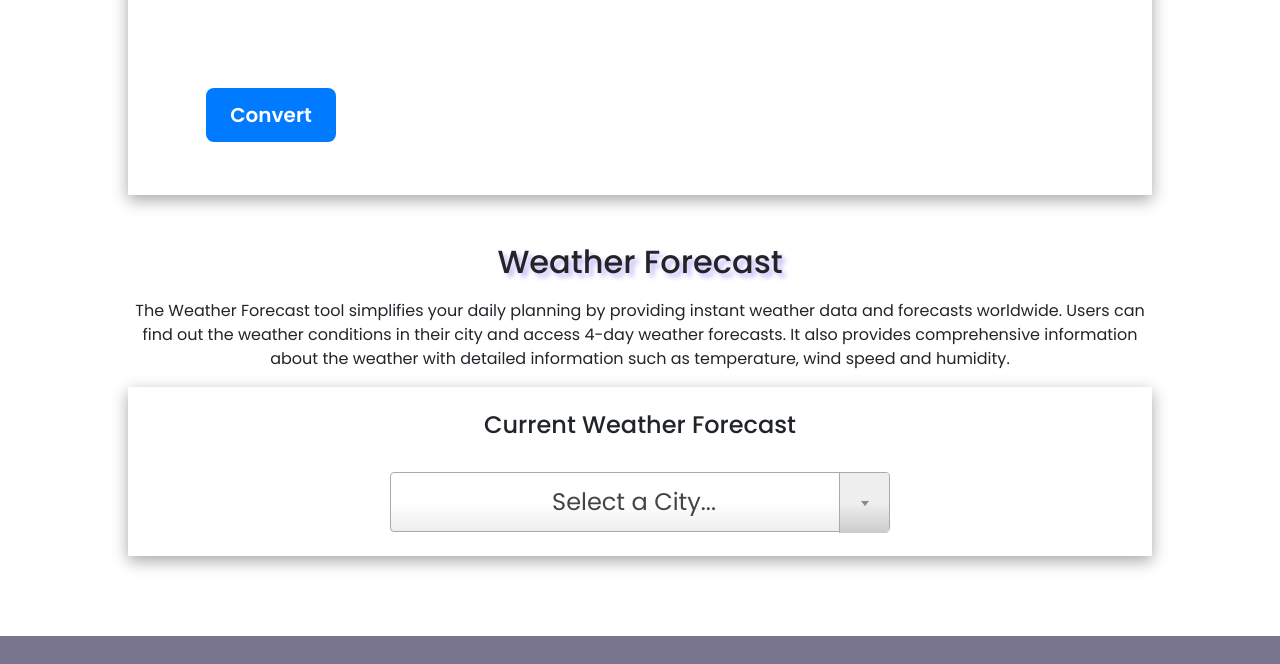
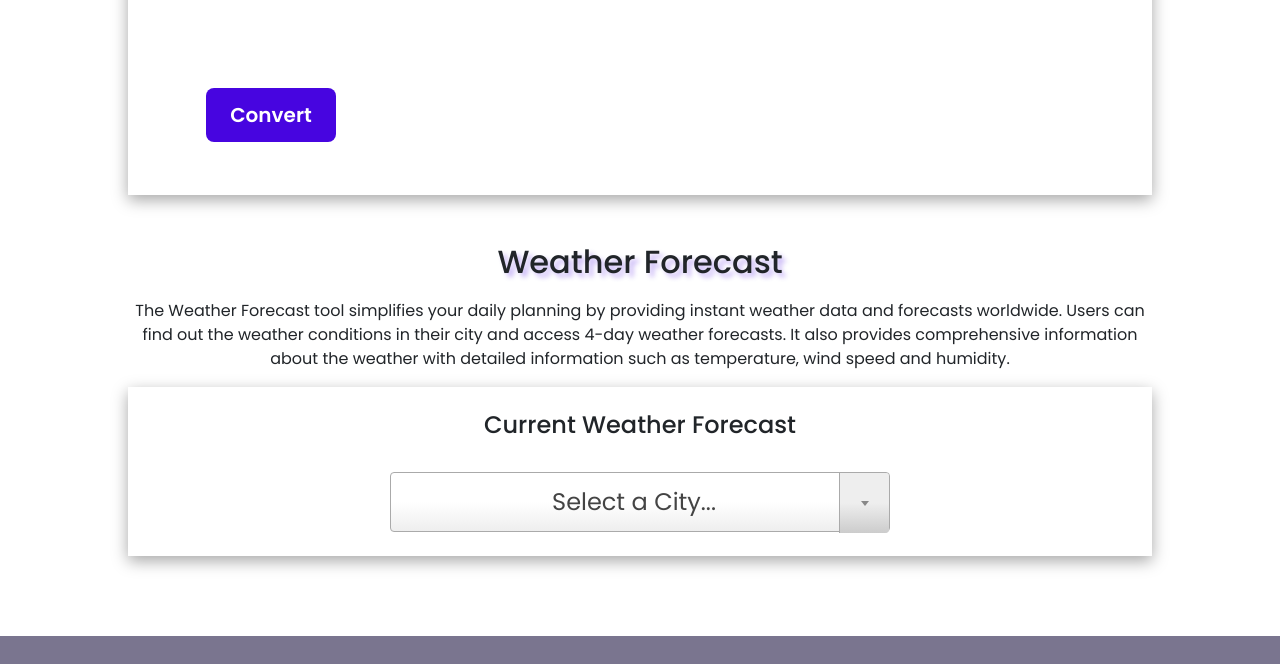
Before and after one commit to FahriUyar/widgetnexus.com, a plain HTML site: page index.html in a window 1280 px wide. Shown: the part 886-1550 px from the top of the page. Drawn offline with nearby package versions, Linux system fonts and the light colour scheme; a script that the page names is missing.

Commit message:
[update] convert button color

```diff
--- a/cssFiles/currencyApp.css
+++ b/cssFiles/currencyApp.css
@@ -176,7 +176,7 @@ select option:hover {
 /* Buton tasarımı */
 #convertButton button {
     font-family: Arial, Helvetica, sans-serif;
-    background-color: #007BFF;
+    background-color: rgb(71, 5, 224);
     color: white;
     font-size: 20px;
     font-weight: 600;
@@ -191,5 +191,5 @@ select option:hover {
 /* Hover durumunda buton */
 #convertButton button:hover {
     box-shadow: 10px 10px 10px rgba(61, 60, 60, 0.2);
-    border: 1px solid black;
+    background-color: #0931b6;
 }
```
